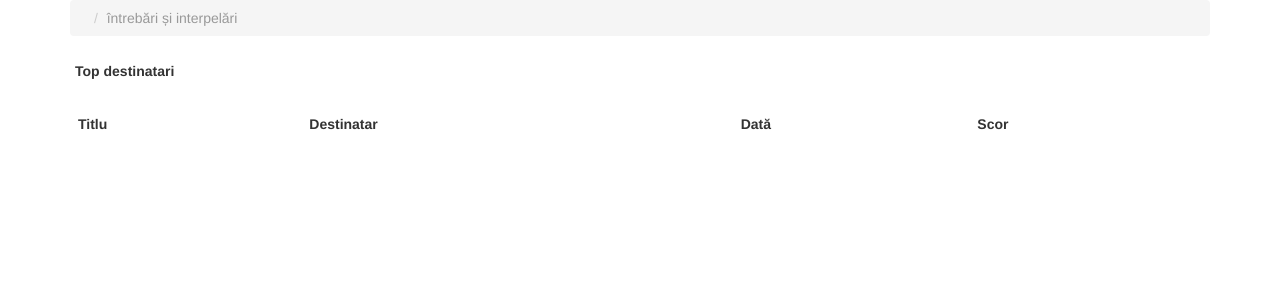
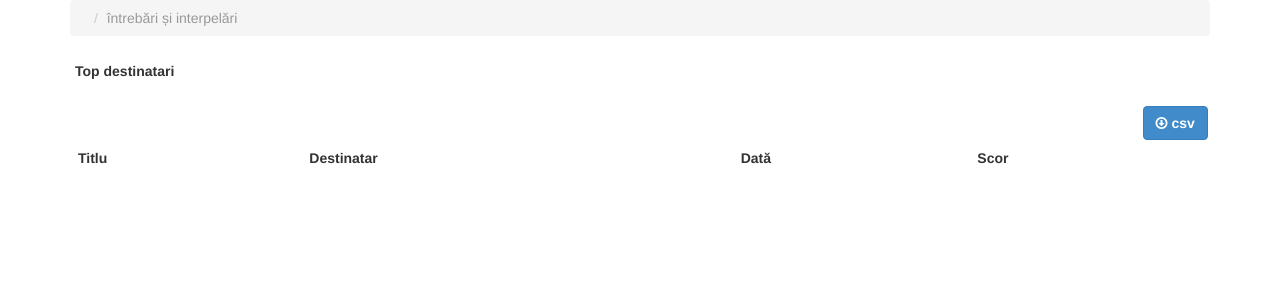
Before and after one commit to mgax/mptracker, a Flask app: template mptracker/templates/questions/person.html in a window 1280 px wide. Shown: the top 300 px of the page. Run offline with Flask 2, Linux system fonts and the light colour scheme; the template is opened without the code that fills it, so the values that code supplies are empty; style sheets or scripts are compiled from the project's sources; parts of the project's set-up code (start-up, migrations or seed data) failed here and were passed over; some libraries are stand-ins or nearby versions.

Commit message:
link to csv download

```diff
--- a/mptracker/static/lib/font-awesome/less/variables.less
+++ b/mptracker/static/lib/font-awesome/less/variables.less
@@ -1,7 +1,8 @@
 // Variables
 // --------------------------
 
-@FontAwesomePath:    "../font";
+@FontAwesomePath:   "lib/font-awesome/font";
+//@FontAwesomePath:    "../font";
 //@FontAwesomePath:    "//netdna.bootstrapcdn.com/font-awesome/3.2.1/font"; // for referencing Bootstrap CDN font files directly
 @FontAwesomeVersion: "3.2.1";
 @borderColor:        #eee;
--- a/mptracker/static/style.less
+++ b/mptracker/static/style.less
@@ -1,4 +1,5 @@
 @import "lib/bootstrap/less/bootstrap.less";
+@import "lib/font-awesome/less/font-awesome.less";
 
 
 //////////////////
@@ -76,6 +77,22 @@
 
 
 //////////////////
+// csv
+.csv {
+    .make-row();
+    p {
+        .make-md-column-offset(11);
+        .make-md-column(1);
+        margin: 0;
+        a {
+            .btn;
+            .btn-primary;
+        }
+    }
+}
+
+
+//////////////////
 // analysisresult
 .analysisresult {
     .analysisresult-heading {
--- a/mptracker/templates/questions/person.html
+++ b/mptracker/templates/questions/person.html
@@ -28,6 +28,12 @@
     </div>
   </div>
 
+  <div class="csv">
+    <p>
+      <a href="?format=csv"><i class="icon-download"></i> csv</a>
+    </p>
+  </div>
+
   <table class="person-questions">
     <thead>
       <th>Titlu</th>
```
